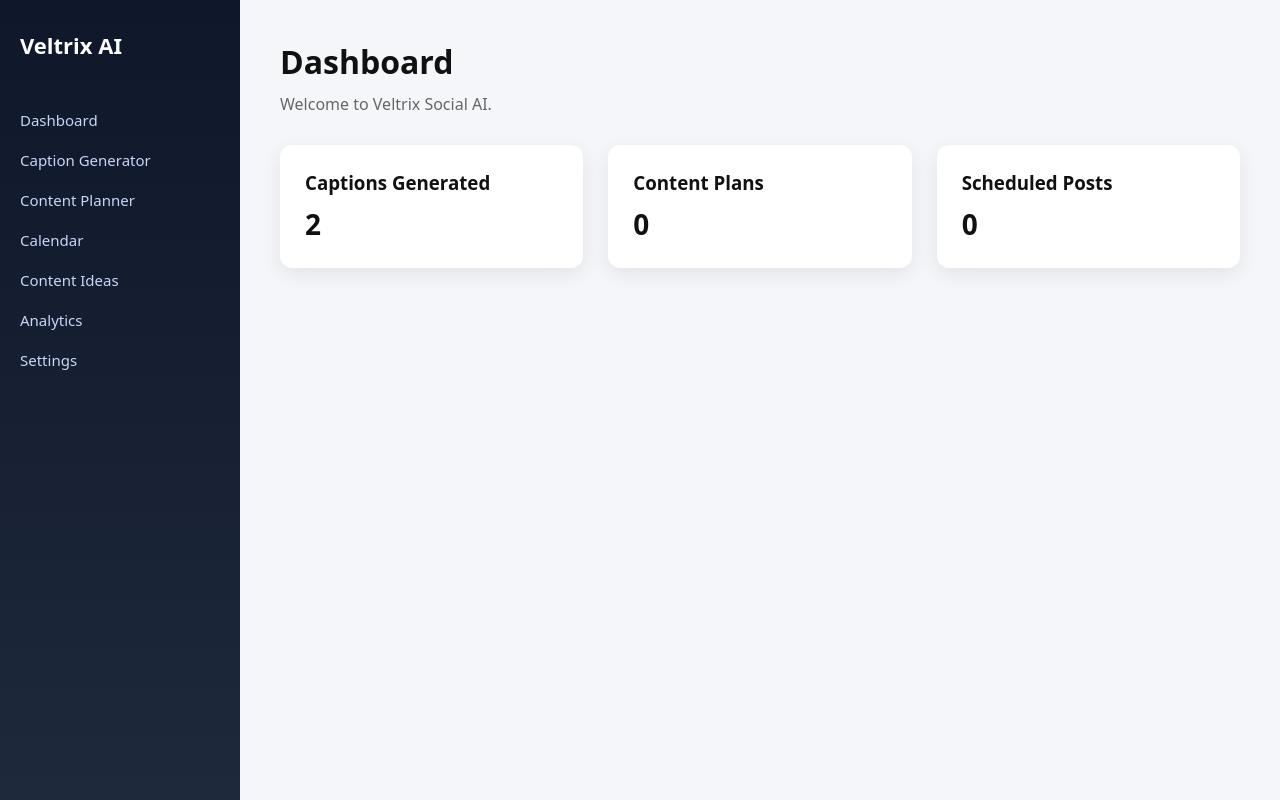
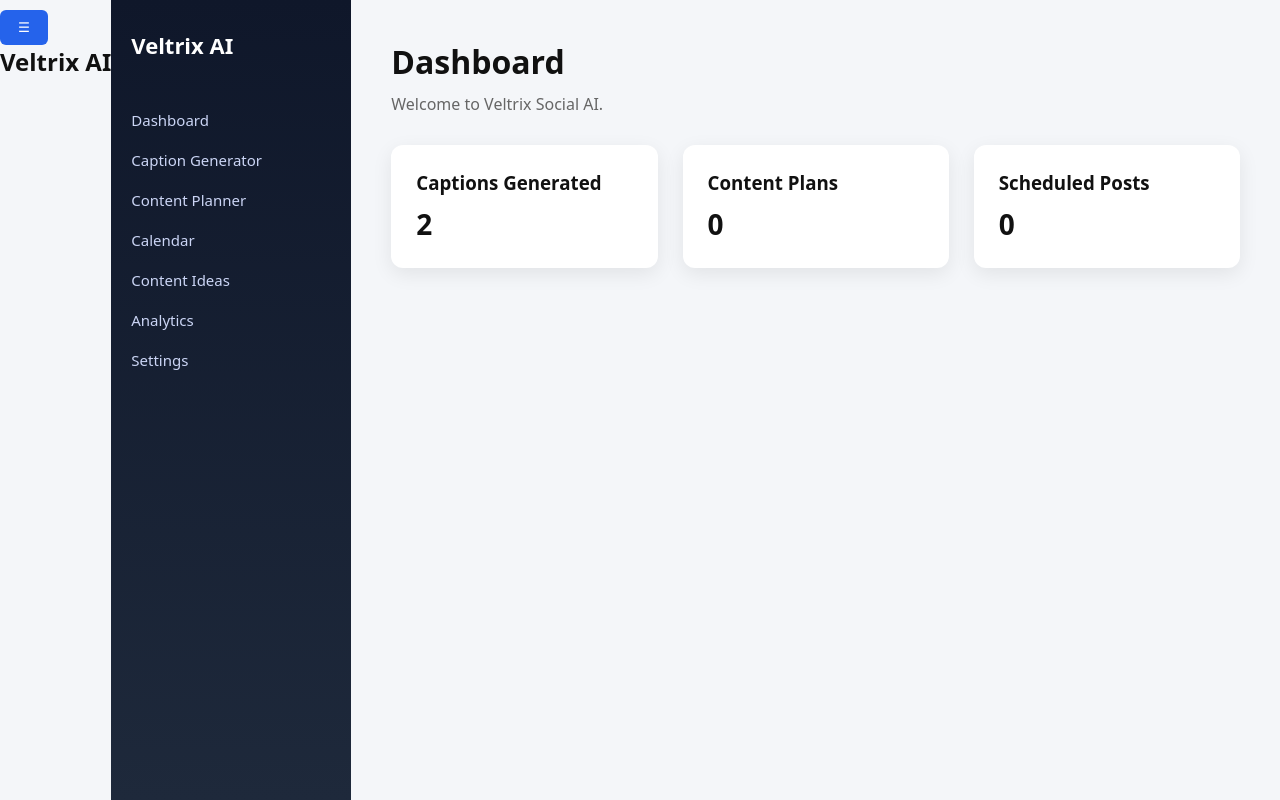
Before and after one commit to syedfaraz0099-sketch/veltrix-social-ai, a Next.js app in the folder frontend/: page /dashboard in a window 1280 px wide. Built offline with nearby package versions, Linux system fonts and the light colour scheme.

Commit message:
Update layout.tsx

```diff
--- a/frontend/app/dashboard/layout.tsx
+++ b/frontend/app/dashboard/layout.tsx
@@ -1,5 +1,6 @@
 "use client"
 
+import { useState } from "react"
 import Link from "next/link"
 
 export default function DashboardLayout({
@@ -7,12 +8,22 @@ export default function DashboardLayout({
 }: {
   children: React.ReactNode
 }) {
+
+  const [open,setOpen] = useState(false)
+
   return (
     <div className="dashboard">
 
+      {/* Mobile Topbar */}
+
+      <div className="mobile-topbar">
+        <button onClick={()=>setOpen(!open)}>☰</button>
+        <h2>Veltrix AI</h2>
+      </div>
+
       {/* Sidebar */}
 
-      <div className="sidebar">
+      <div className={`sidebar ${open ? "show" : ""}`}>
         <h2>Veltrix AI</h2>
 
         <Link href="/dashboard">Dashboard</Link>
@@ -24,7 +35,7 @@ export default function DashboardLayout({
         <Link href="/dashboard/settings">Settings</Link>
       </div>
 
-      {/* Main content */}
+      {/* Main Content */}
 
       <div className="main">
         {children}
```
